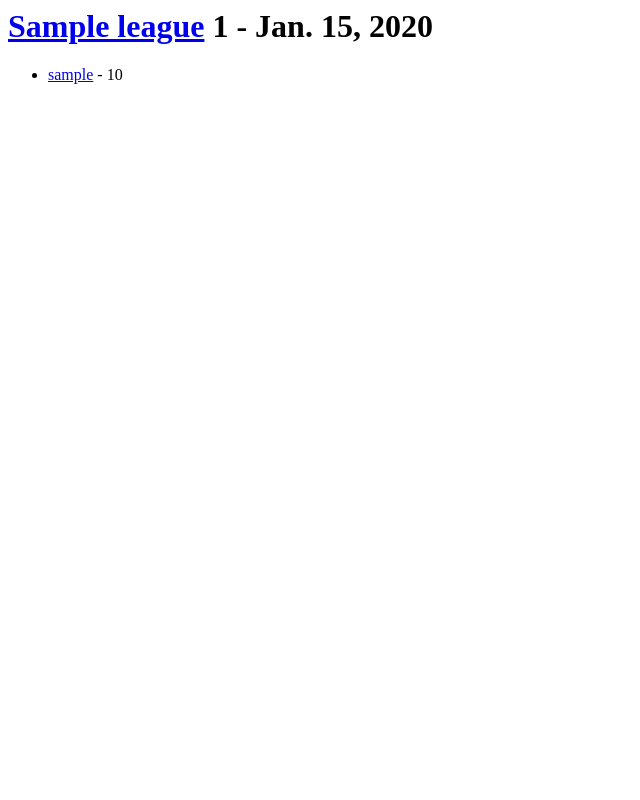
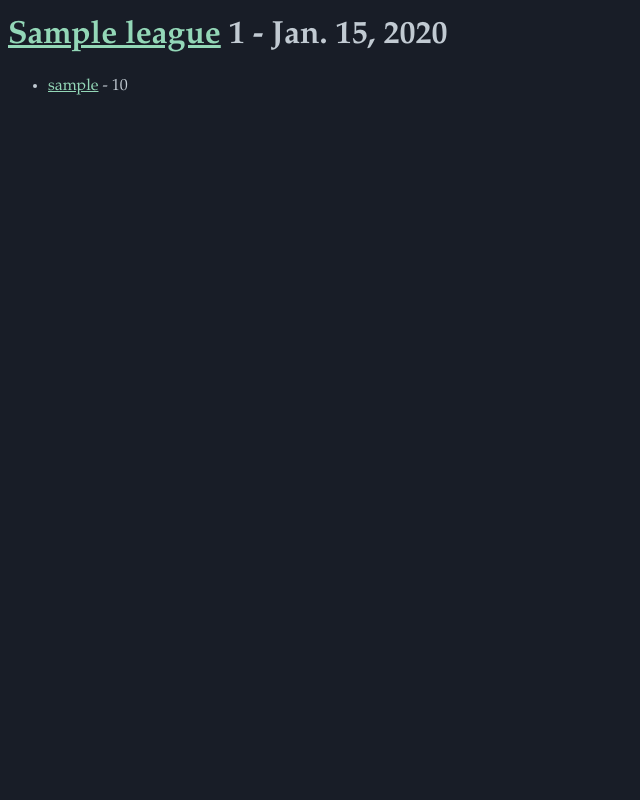
Before and after one commit to travis-mark/pugberus, a Django app: page /league/g/1 in a window 1280 px wide. Shown: the whole page, without its empty margins (0-640 px from the left). Run offline with Django 4.2, Linux system fonts and the light colour scheme; tables that the repository leaves empty hold one stand-in row (values such as "Sample post").

Commit message:
Scoring module, basic styles

```diff
--- /dev/null
+++ b/league/static/league/style.css
@@ -0,0 +1,22 @@
+html {
+    --body-fg: #C1CAD2;
+    --sidebar-bg: #181d27;
+    --link-color: #93D7B7;
+}
+body {
+    font-family: Palatino, "Palatino Linotype", "Book Antiqua", "Hoefler Text", Georgia, "Lucida Bright", Cambria, Times, "Times New Roman", serif;
+    background: var(--sidebar-bg);
+    color: var(--body-fg);
+    line-height: 1.6;
+    -webkit-font-smoothing: antialiased;
+    -moz-osx-font-smoothing: grayscale
+}
+
+h1 {
+    margin: 0.6em 0;
+    line-height: 1.1em;
+}
+
+a {
+    color: var(--link-color);
+}
--- a/league/templates/league/game.html
+++ b/league/templates/league/game.html
@@ -1,3 +1,6 @@
+{% load static %}
+<link rel="stylesheet" href="{% static 'league/style.css' %}">
+
 <h1>
     <a href="{% url 'league:league' game.league.id %}">{{game.league.name}}</a>
     {{ game.game_no }} - {{ game.game_date }}
--- a/league/templates/league/index.html
+++ b/league/templates/league/index.html
@@ -1,3 +1,6 @@
+{% load static %}
+<link rel="stylesheet" href="{% static 'league/style.css' %}">
+
 {% if leagues %}
 <ul>
     {% for league in leagues %}
--- a/league/templates/league/league.html
+++ b/league/templates/league/league.html
@@ -1,3 +1,6 @@
+{% load static %}
+<link rel="stylesheet" href="{% static 'league/style.css' %}">
+
 <h1>{{ league.name }}</h1>
 <ul>
     {% for game in league.game_set.all %}
--- a/league/templates/league/player.html
+++ b/league/templates/league/player.html
@@ -1,3 +1,6 @@
+{% load static %}
+<link rel="stylesheet" href="{% static 'league/style.css' %}">
+
 <h1>{{ player.handle }}</h1>
 <ul>
     {% for score in player.score_set.all %}
```
